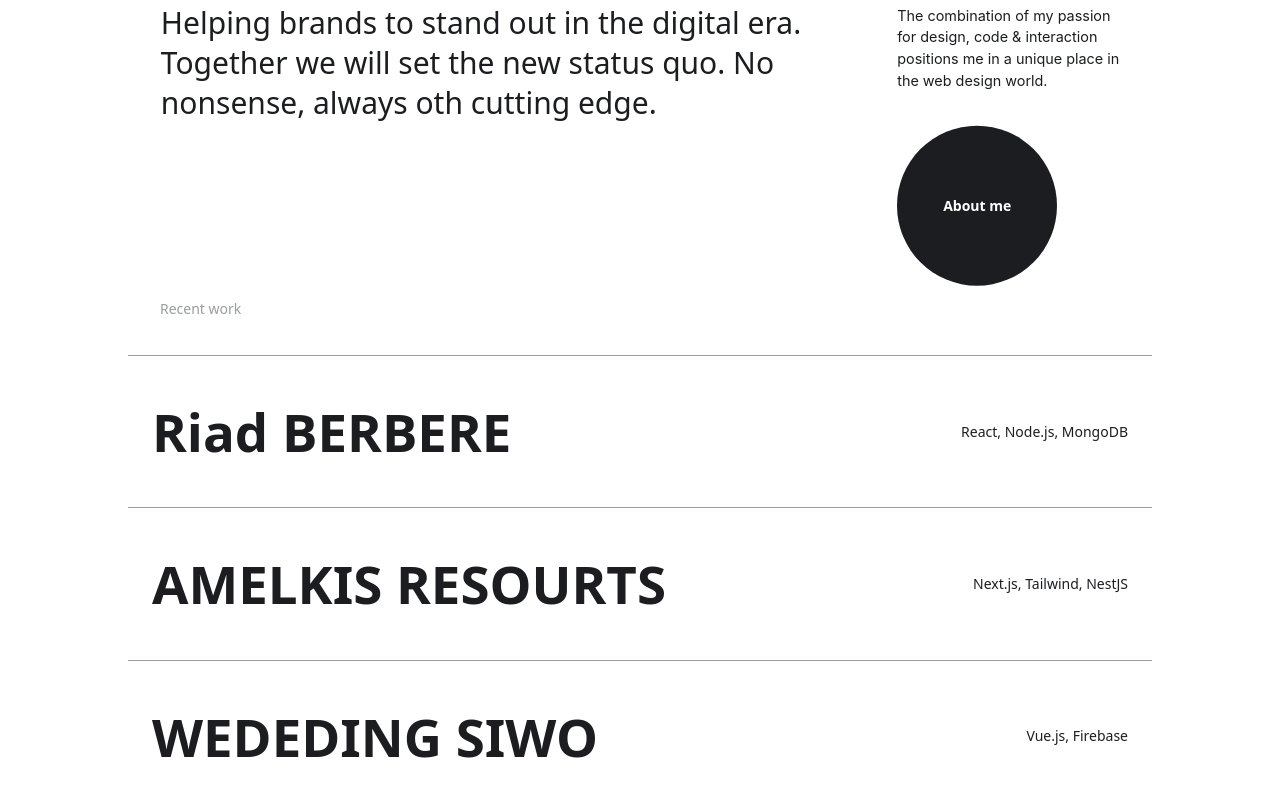
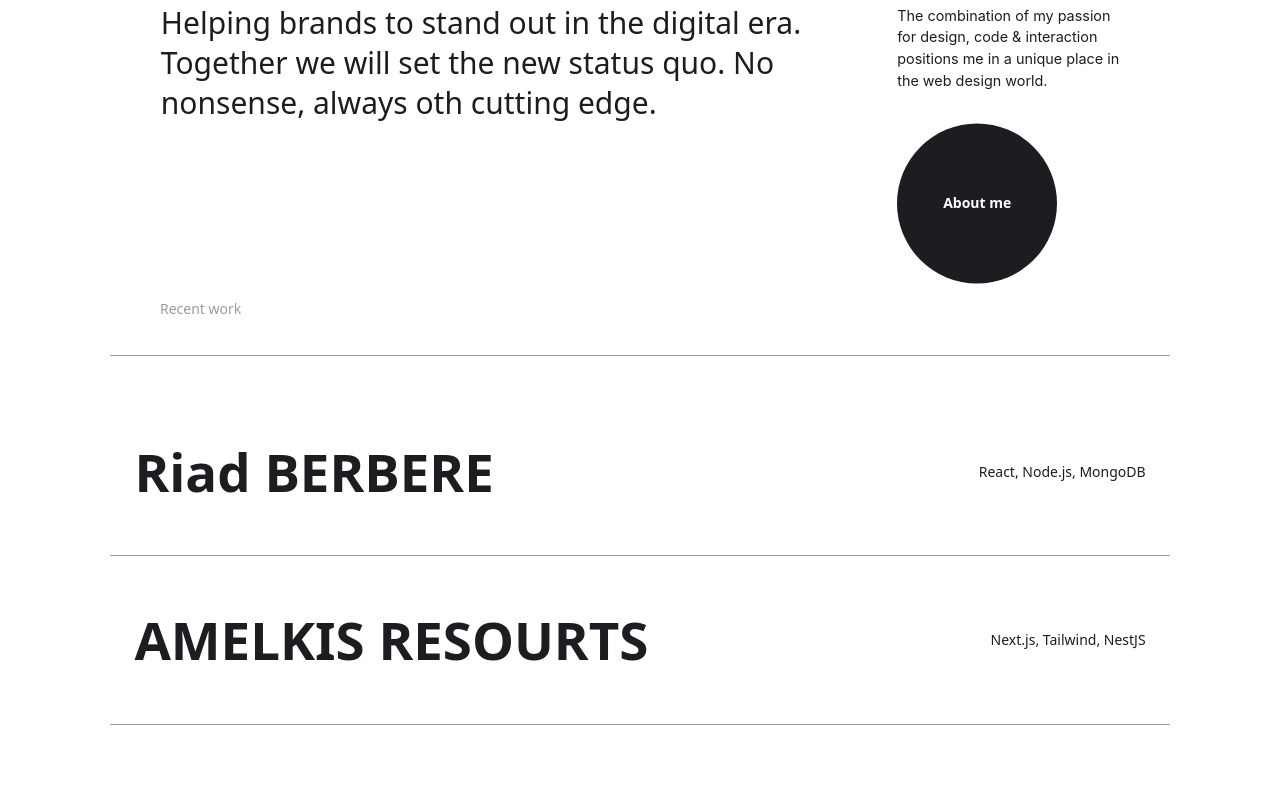
Before and after one commit to batoum0-code/my-current-portfolio, a React (Vite) app: page / in a window 1280 px wide. Shown: the part 1040-1829 px from the top of the page. Built offline with nearby package versions, Linux system fonts and the light colour scheme.

Commit message:
3/8 commit

```diff
--- a/src/components/sections/Menu.jsx
+++ b/src/components/sections/Menu.jsx
@@ -25,6 +25,7 @@ const SlideMenu = () => {
 
 
 
+
     const navigate = useNavigate();
 
 
@@ -44,7 +45,7 @@ const SlideMenu = () => {
                 setMenuOpen(false); // Optional: auto-close menu on scroll-up
             }
 
-            if (window.scrollY > 2500) {
+            if (window.scrollY > 2470) {
                 setButtonState(true);
             } else {
                 setButtonState(false);
@@ -92,25 +93,26 @@ const SlideMenu = () => {
                 <div
                     ref={buttonRef}
                     onClick={toggleMenu}
-                    className={`fixed top-1 right-1 z-50 p-6   ${buttonState ? 'text-gray border-border border-[1px] ' : 'text-light'}
-                    rounded-full transition-all duration-900 `}
+                    className={`fixed top-7 right-7 z-50   ${buttonState ? 'text-gray border-[1px] border-gray hover:border-none ' : 'text-light'}
+                        ${menuOpen ? 'border-none':''}
+                    rounded-full transition-all duration-100 `}
                 >
                     {
                         menuOpen ? <MagicButton
-                            size={'4.3rem'}
+                            size={'4.8rem'}
                             text={<RxCross1 size={20} />}
                             bg={'blue'}
-                            hoverBg={'gray'}
+                            hoverBg={'deepb'}
                             rounded={'full'}
                         /> :
                             <MagicButton
-                                size={'4.3rem'}
+                                size={'4.8rem'}
                                 text={<HiBars2 size={28} />}
                                 bg={'dark'}
                                 hoverBg={'blue'}
                                 rounded={'full'}
                                 color={'gray'}
-                                hoverColor={'white'}
+                                hoverColor={'light'}
                             />
                     }
                 </div>
@@ -134,7 +136,7 @@ const SlideMenu = () => {
                             className="fixed top-0 right-0 h-full bg-dark z-40 text-light  shadow-full shadow-white
                             px-[5vw] pt-[15vh] pb-[10vh]"
 
-                            style={{ width: 450 }}
+                            style={{ width: 510 }}
                             initial={{
                                 x: 500,
                                 clipPath: "inset(100% 100% 100% 100%)", // hidden from right with curve
@@ -153,9 +155,9 @@ const SlideMenu = () => {
                             }}
                         >
                             <div className="flex flex-col items-start justify-start">
-                                <h2 className="text-[.55rem] font-medium pl-[1.7rem]  pb-6 text-gray uppercase">Navigation</h2>
-                                <div className="h-[.1px] ml-[1.7rem] mr-[4rem] bg-gray w-full "></div>
-                                <ul className=" pt-6">
+                                <h2 className="text-[.55rem] font-bold pl-[1.7rem] pt-6 pb-6 text-gray uppercase">Navigation</h2>
+                                <div className="h-[.1px] ml-[1.7rem] bg-gray w-[20.2rem] opacity-60"></div>
+                                <ul className="pt-6 -space-y-3">
                                     <li onClick={() => navigate('/')}
                                         className="cursor-pointer"><MenuItem label='Home' /></li>
                                     <li onClick={() => navigate('/work')}
@@ -170,8 +172,8 @@ const SlideMenu = () => {
 
 
                             {/* social media icons or titles depend on moode */}
-                            <div className="pl-[1.7rem] pt-20">
-                                <h2 className="text-[.55rem] font-medium tracking-normal text-gray uppercase">Socials</h2>
+                            <div className="pl-[1.7rem] pt-[7.2rem]">
+                                <h2 className="text-[.65rem] tracking-normal text-gray uppercase font-bold">Socials</h2>
                                 <ul className=" pt-3 flex gap-6">
                                     <li className="cursor-pointer"><SocialMediaTitle label='Awwwards' /></li>
                                     <li className="cursor-pointer"><SocialMediaTitle label='Linkedin' /></li>
--- a/src/components/sections/ProfOfWork.jsx
+++ b/src/components/sections/ProfOfWork.jsx
@@ -1,6 +1,7 @@
 import AnimatedSplitText from '../utils/AnimatedSplitText';
 import MagicButton from '../utils/MagicButton';
 import ProjectHoverPreview from '../utils/ProjectHoverPreview';
+import ContactMagicButton from '../utils/ContactMagicButton';
 
 import { motion, useScroll, useTransform } from 'framer-motion';
 import { useRef } from 'react';
@@ -37,7 +38,7 @@ const ProfOfWork = () => {
     const y = useTransform(scrollYProgress, [0, 1], [120, -90]);
 
     return (
-        <div className='rounded-b-[30rem]'>
+        <div className=''>
             <div className="flex pt-[10rem] justify-center gap-[6rem] h-full px-[3rem] ">
                 <AnimatedSplitText text={myText} />
                 <div className="flex flex-col gap-[3rem]">
@@ -62,6 +63,10 @@ const ProfOfWork = () => {
                 <div className="text-start ml-[10rem] text-gray pb-9 text-sm">Recent work</div>
                 <ProjectHoverPreview />
             </div>
+
+            <div className='flex items-center justify-center'>
+                <ContactMagicButton text={'More Work'} size={'3rem'} bg={'transparent'} color={'dark'} hoverBg={'blue'} rounded={'lg'} />
+            </div>
         </div>
     );
 };
--- a/src/components/sections/VideoShowCase.jsx
+++ b/src/components/sections/VideoShowCase.jsx
@@ -38,7 +38,7 @@ const VideoTickerRow = ({ videos, reverse, scrollY }) => {
         {videos.concat(videos).map((item, index) => (
           <div
             key={index}
-            className={`text-center bg-${item.bg} px-[1.3rem] py-[1.6rem] overflow-hidden flex-shrink-0`}
+            className={`text-center bg-${item.bg} px-[1.3rem] py-[1.6rem] overflow-hidden flex-shrink-0 `}
           >
             <video
               src={item.video}
--- a/src/components/utils/MagicButton.jsx
+++ b/src/components/utils/MagicButton.jsx
@@ -1,7 +1,14 @@
 import { useState, useRef } from "react";
 import { motion } from "framer-motion";
 
+
+
+
+
 const MagicButton = ({ text, size, bg, hoverBg, rounded, color, hoverColor }) => {
+
+
+
 
 
 
@@ -42,7 +49,7 @@ const MagicButton = ({ text, size, bg, hoverBg, rounded, color, hoverColor }) =>
         setBgState("leaving");
 
         setTimeout(() => {
-            setBgState("resetting");
+            setBgState("resetting");0
             setTimeout(() => setBgState("init"), 10);
         }, 500);
     };
@@ -57,6 +64,10 @@ const MagicButton = ({ text, size, bg, hoverBg, rounded, color, hoverColor }) =>
     } else {
         animateProps = { y: "100%", opacity: hasInteracted ? 1 : 0 };
     }
+
+
+
+
 
     return (
         <button
--- a/src/components/utils/MenuItem.jsx
+++ b/src/components/utils/MenuItem.jsx
@@ -47,7 +47,7 @@ const MenuItem = ({ label }) => {
                 transform: `translate(${isHovered ? offsetX : 0}px, ${isHovered ? offsetY : 0}px)`,
             }}
         >
-            <span className=" text-[2.5rem] font-medium">{label}</span>
+            <span className=" text-[3rem] font-normal">{label}</span>
             <span className={` ${ !isHovered && 'opacity-0'} inline-block h-[.7rem]  w-[.7rem] bg-light rounded-full `} />
         </div>
     </div>;
--- a/src/components/utils/ProjectHoverPreview.jsx
+++ b/src/components/utils/ProjectHoverPreview.jsx
@@ -110,7 +110,7 @@ export default function ProjectHoverWithSlide() {
     return (
         <div
             ref={containerRef}
-            className="relative bg-light pb-[5rem] mx-[8rem] border-t-[1px] border-gray"
+            className="relative bg-light py-[2rem] mx-[6.9rem] border-t-[1px] border-gray"
         >
             <div className="w-full relative z-10">
                 {projects.map((project, index) => (
@@ -118,7 +118,7 @@ export default function ProjectHoverWithSlide() {
                         key={project.id}
                         ref={(el) => (projectRefs.current[index] = el)}
                         className="hover:bg-gray-50 flex items-center justify-between gap-1 hover:opacity-70
-                                cursor-pointer transition-all duration-300 py-9 border-b-[1px] border-gray px-6 hover:px-1"
+                                cursor-pointer transition-all duration-300 py-11 border-b-[1px] border-gray px-6 hover:px-1"
                     >
                         <h3 className="text-[3.3rem] font-semibold text-text">
                             {project.title}
--- a/src/components/utils/SocialMediaTitle.jsx
+++ b/src/components/utils/SocialMediaTitle.jsx
@@ -47,7 +47,7 @@ const SocialMediaTitle = ({ label }) => {
                 transform: `translate(${isHovered ? offsetX : 0}px, ${isHovered ? offsetY : 0}px)`,
             }}
         >
-            <span className="relative text-[.8rem] pb-1 font-normal leading-none inline-block ">
+            <span className="relative text-[.8rem] pb-1 font-medium leading-none inline-block text-light">
                 {label}
 
                 {/* Animated line under label */}
--- a/tailwind.config.js
+++ b/tailwind.config.js
@@ -7,25 +7,23 @@ export default {
   theme: {
     extend: {
       colors: {
-        dark: 'var(--color-dark)',
-        'dark-dark': 'var(--color-dark-dark)',
-        light: 'var(--color-light)',
-        deepb: 'var(--color-deepb)',
-        blue: 'var(--color-blue)',
-        gray: 'var(--color-gray)',
-        lightGray: 'var(--color-lightgray)',
-        white: 'var(--color-white)',
-        border: 'var(--color-border)',
-        borderSolid: 'var(--color-border-solid)',
-        'border-light': 'var(--color-border-light)',
-        'border-solidLight': 'var(--color-border-solid-light)',
-        text: 'var(--color-text)',
-        textLight: 'var(--color-text-light)',
-        'alert-error': 'var(--alert-error)',
-        'alert-success': 'var(--alert-success)',
+        dark: '#1C1D20',
+        'dark-dark': '#141517',
+        light: '#FFFFFF',
+        deepb: '#334BD3',
+        blue: '#455CE9',
+        gray: '#999D9E',
+        lightGray: '#E9EAEB',
+        white: '#FFFFFF',
+        border: 'rgba(28, 29, 32, 0.175)',
+        borderSolid: '#D2D2D2',
+        'border-light': 'rgba(255, 255, 255, 0.2)',
+        'border-solidLight': '#545557',
+        text: '#1C1D20',
+        textLight: '#FFFFFF',
+        'alert-error': '#ff4444',
+        'alert-success': '#24C958',
       },
-
-      // samir fonts
       fontFamily: {
         samirFont: ['Inter', 'sans-serif'],
       },
```
